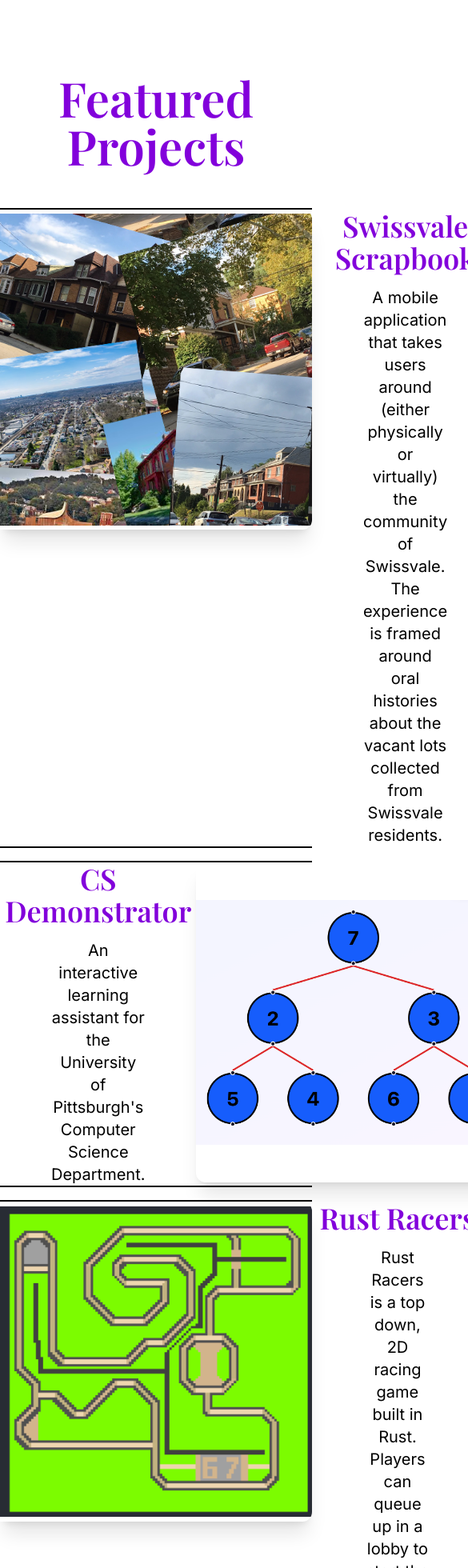
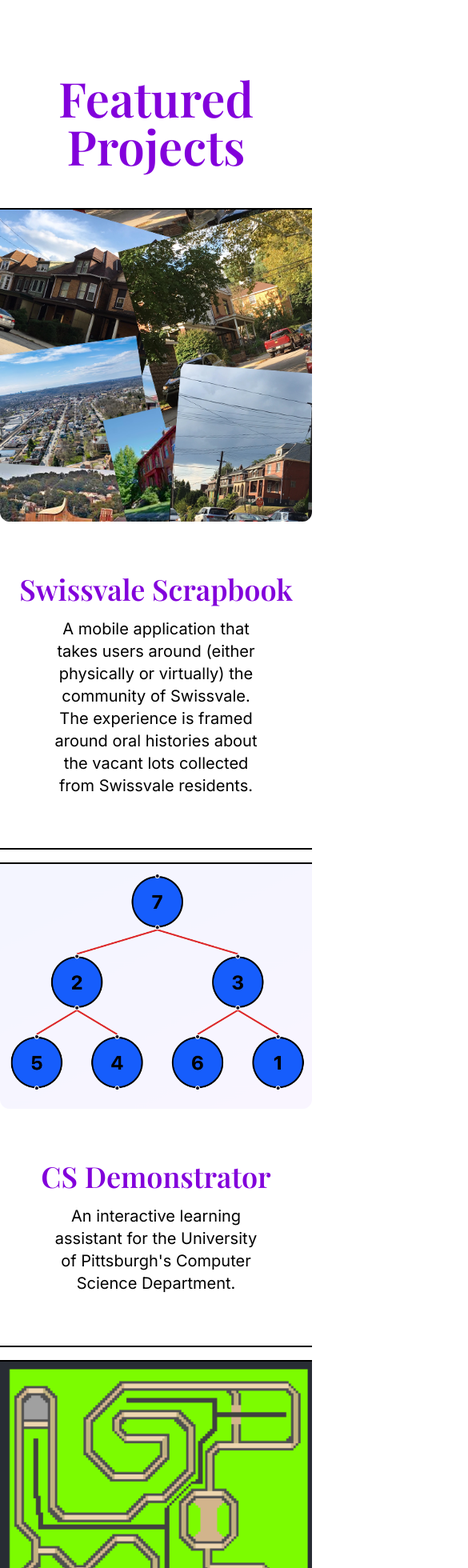
Before and after one commit to thegbars/thegbars.github.io, a React (Vite) app: page /#/ in a window 390 px wide. Shown: the part 804-2764 px from the top of the page at 80% size, 585 px wide, since content can reach past the window. Built offline with nearby package versions, Linux system fonts and the light colour scheme.

Commit message:
Mobile responsive FeaturedProjects

```diff
--- a/src/components/FeaturedProjects.tsx
+++ b/src/components/FeaturedProjects.tsx
@@ -6,42 +6,47 @@
     return(
         <div className="flex flex-col justify-center text-center gap-4 mb-8">
             <h1 className="text-6xl text-purple-700 mb-8">Featured Projects</h1>
-
             <a href="https://github.com/thegbars/SwissvaleScrapbook" target="_blank" rel="noopener noreferrer">
-                <div className="w-full border-y-2 border-black flex hover:bg-purple-50 transition-colors">
-                    <img className="h-100 w-100 object-contain rounded-r-xl shadow-xl" src={ScrapbookImg} alt="" />
-                    <div className="w-full flex flex-col justify-center text-center gap-4">
+                <div className="md:w-full grid grid-cols-1 justify-between md:grid-cols-3 border-y-2 border-black hover:bg-purple-50 transition-colors">
+                    <div className="flex flex-col md:col-span-2 md:justify-center text-center gap-4 md:order-1 order-2 md:my-0 my-16">
                         <h1 className="text-purple-700 text-4xl">Swissvale Scrapbook</h1>
                         <p className="text-xl px-16">
                             A mobile application that takes users around (either physically or virtually) the community of Swissvale.
                             The experience is framed around oral histories about the vacant lots collected from Swissvale residents.
                         </p>
                     </div>
+                    <div className="md:order-2 order-1 flex md:justify-end justify-center">
+                        <img className="md:h-full md:max-h-[30em] md:w-auto w-full h-auto object-contain md:rounded-l-xl md:shadow-xl max-md:rounded-b-xl" src={ScrapbookImg} alt="" />
+                    </div>
                 </div>
             </a>
 
             <a href="https://github.com/Demonstrator-for-CS/demonstrator-for-cs" target="_blank" rel="noopener noreferrer">
-                <div className="w-full border-y-2 border-black flex hover:bg-purple-50 transition-colors">
-                    <div className="w-full flex flex-col justify-center text-center gap-4">
+                <div className="md:w-full grid grid-cols-1 justify-between md:grid-cols-3 border-y-2 border-black hover:bg-purple-50 transition-colors">
+                    <div className="flex flex-col md:col-span-2 md:justify-center text-center gap-4 order-2 md:my-0 my-16">
                         <h1 className="text-purple-700 text-4xl">CS Demonstrator</h1>
                         <p className="text-xl px-16">
                             An interactive learning assistant for the University of Pittsburgh's Computer Science Department.
                         </p>
                     </div>
-                    <img className="h-100 w-100 object-contain rounded-l-xl shadow-xl" src={CSDemoImg} alt="" />
+                    <div className="order-1 flex md:justify-start justify-center">
+                        <img className="md:h-full md:max-h-[30em] md:w-auto w-full h-auto object-contain md:rounded-r-xl md:shadow-xl max-md:rounded-b-xl" src={CSDemoImg} alt="" />
+                    </div>
                 </div>
             </a>
 
             <a href="https://github.com/Six-Seven-Studios/Rust-Racers" target="_blank" rel="noopener noreferrer">
-                <div className="w-full border-y-2 border-black flex hover:bg-purple-50 transition-colors">
-                    <img className="h-100 w-100 object-contain rounded-r-xl shadow-xl" src={RustRacerImg} alt="" />
-                    <div className="w-full flex flex-col justify-center text-center gap-4">
+                <div className="md:w-full grid grid-cols-1 justify-between md:grid-cols-3 border-y-2 border-black hover:bg-purple-50 transition-colors">
+                    <div className="flex flex-col md:col-span-2 md:justify-center text-center gap-4 md:order-1 order-2 md:my-0 my-16">
                         <h1 className="text-purple-700 text-4xl">Rust Racers</h1>
                         <p className="text-xl px-16">
                             Rust Racers is a top down, 2D racing game built in Rust. Players can queue up in a lobby to start the race. During the race, players can control their cars and drive around pre-created tracks.
                             Supports up to 4 players and will fill in non-player slots with AI racers.
                         </p>
                     </div>
+                    <div className="md:order-2 order-1 flex md:justify-end justify-center">
+                        <img className="md:h-full md:max-h-[30em] md:w-auto w-full h-auto object-contain md:rounded-l-xl md:shadow-xl max-md:rounded-b-xl" src={RustRacerImg} alt="" />
+                    </div>
                 </div>
             </a>
         </div>
```
